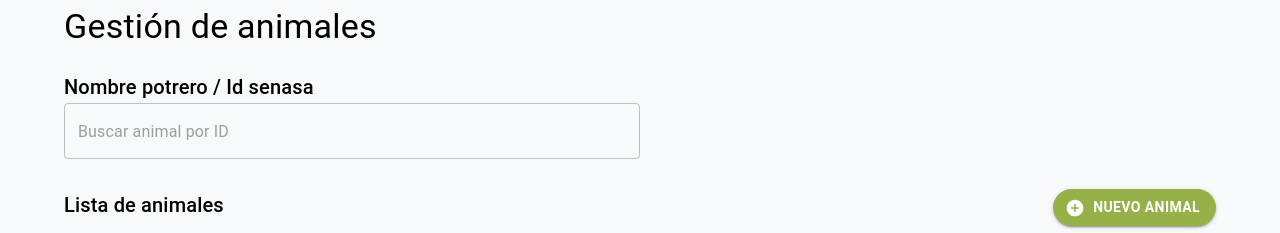
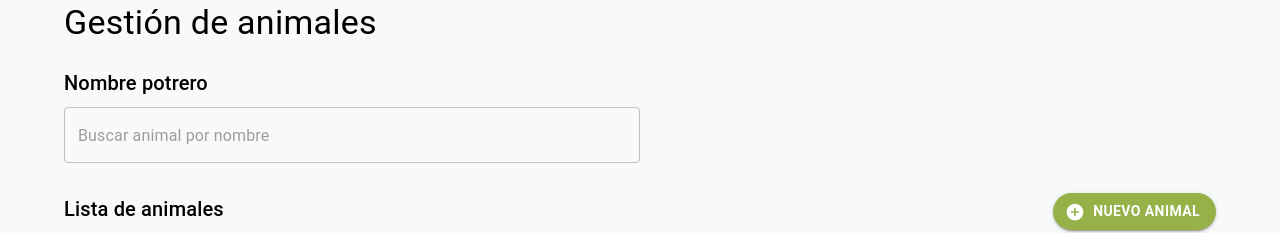
Before and after one commit to gabrielrosaless/challenge-basto, a React (Create React App) app in the folder frontend/challenge-basto/: page / in a window 1280 px wide. Shown: the part 141-374 px from the top of the page. Built offline with nearby package versions, Linux system fonts and the light colour scheme; no server answers.

Commit message:
Style Filter

```diff
--- a/frontend/challenge-basto/src/components/FilterAnimals.jsx
+++ b/frontend/challenge-basto/src/components/FilterAnimals.jsx
@@ -6,8 +6,8 @@ const FilterAnimals = ({data, handleChange}) => {
 
     return (
         <div style={{marginBottom:30}}>
-            <Typography variant="h6">Nombre potrero / Id senasa </Typography>
-            <OutlinedInput sx={{ width: '50%' }} placeholder="Buscar animal por ID" onChange={handleChange}/>
+            <Typography variant="h6" sx={{paddingBottom:1}}>Nombre potrero</Typography>
+            <OutlinedInput sx={{ width: '50%' }} placeholder="Buscar animal por nombre" onChange={handleChange}/>
         </div>
     )
 }
```
